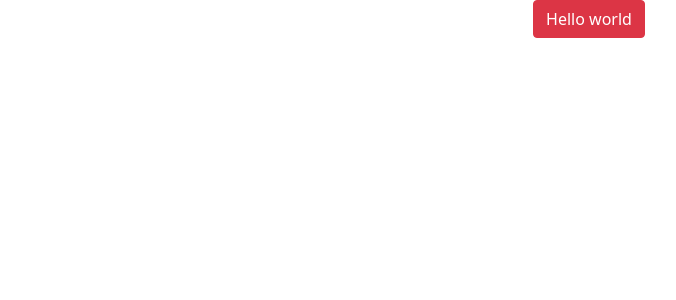
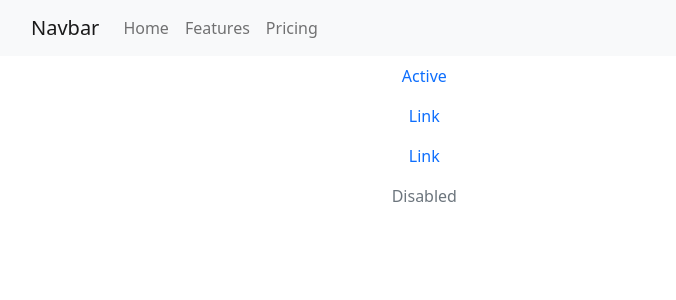
Before and after one commit to archandatta/todaysBite, a React (Create React App) app in the folder web/: page / in a window 1280 px wide. Shown: the top 300 px of the page, without its empty margins (51-727 px from the left). Built offline with nearby package versions, Linux system fonts and the light colour scheme.

Commit message:
add column page

```diff
--- a/web/package.json
+++ b/web/package.json
@@ -3,6 +3,7 @@
   "version": "0.1.0",
   "private": true,
   "dependencies": {
+    "@mui/styles": "^5.4.1",
     "@testing-library/jest-dom": "^5.14.1",
     "@testing-library/react": "^12.0.0",
     "@testing-library/user-event": "^13.2.1",
@@ -11,6 +12,8 @@
     "react-app-rewired": "^2.1.11",
     "react-bootstrap": "^2.1.2",
     "react-dom": "^17.0.2",
+    "react-router-bootstrap": "^0.26.0",
+    "react-router-dom": "^6.2.1",
     "react-scripts": "5.0.0",
     "web-vitals": "^2.1.0"
   },
--- a/web/src/App.jsx
+++ b/web/src/App.jsx
@@ -1,11 +1,10 @@
 import './App.css';
-import 'rsuite/dist/rsuite.min.css';
-import { Button } from 'react-bootstrap';
+import Router from './Router';
 
 const App = () => {
 	return (
 		<div className="App">
-			<Button variant="danger">Hello world</Button>
+			<Router />
 		</div>
 	);
 };
--- /dev/null
+++ b/web/src/Router.jsx
@@ -0,0 +1,16 @@
+import React from 'react';
+import { MemoryRouter, Routes, Route } from 'react-router-dom';
+import ColumnPage from './components/pages/ColumnPage';
+
+const About = () => <span>{console.info('about')}</span>;
+
+const Router = () => (
+	<MemoryRouter>
+		<Routes>
+			<Route path="/" element={<ColumnPage />} />
+			<Route path="/about" element={<About />} />
+		</Routes>
+	</MemoryRouter>
+);
+
+export default Router;
--- /dev/null
+++ b/web/src/components/nav/Side.jsx
@@ -0,0 +1,31 @@
+import React from 'react';
+import { makeStyles } from '@mui/styles';
+
+import { Container, Nav } from 'react-bootstrap';
+
+const useStyles = makeStyles({
+	root: {
+		width: '00px',
+		padding: '0',
+		marginRight: '35rem',
+	},
+});
+
+const Side = () => {
+	const classes = useStyles();
+
+	return (
+		<Container className={classes.root}>
+			<Nav defaultActiveKey="/home" className="flex-column">
+				<Nav.Link href="/home">Active</Nav.Link>
+				<Nav.Link eventKey="link-1">Link</Nav.Link>
+				<Nav.Link eventKey="link-2">Link</Nav.Link>
+				<Nav.Link eventKey="disabled" disabled>
+					Disabled
+				</Nav.Link>
+			</Nav>
+		</Container>
+	);
+};
+
+export default Side;
--- /dev/null
+++ b/web/src/components/nav/Top.jsx
@@ -0,0 +1,20 @@
+import React from 'react';
+
+import { Container, Nav, Navbar } from 'react-bootstrap';
+
+const Top = () => {
+	return (
+		<Navbar bg="light" variant="light">
+			<Container style={{}}>
+				<Navbar.Brand href="#home">Navbar</Navbar.Brand>
+				<Nav className="me-auto">
+					<Nav.Link href="#home">Home</Nav.Link>
+					<Nav.Link href="#features">Features</Nav.Link>
+					<Nav.Link href="#pricing">Pricing</Nav.Link>
+				</Nav>
+			</Container>
+		</Navbar>
+	);
+};
+
+export default Top;
--- /dev/null
+++ b/web/src/components/pages/ColumnPage.jsx
@@ -0,0 +1,40 @@
+import React from 'react';
+
+import PropTypes from 'prop-types';
+
+import { Container, Row, Col } from 'react-bootstrap';
+import Side from '../nav/Side';
+import Top from '../nav/Top';
+
+const ColumnPage = (props) => {
+	return (
+		<>
+			<Top />
+			<Container fluid>
+				<Row className="justify-content-md-center">
+					<Col xs lg="2">
+						<Side />
+					</Col>
+					<Col md="auto">{props.center}</Col>
+					<Col xs lg="2">
+						{props.right}
+					</Col>
+				</Row>
+			</Container>
+		</>
+	);
+};
+
+ColumnPage.defaultProps = {
+	left: null,
+	center: null,
+	right: null,
+};
+
+ColumnPage.propTypes = {
+	left: PropTypes.node,
+	center: PropTypes.node,
+	right: PropTypes.node,
+};
+
+export default ColumnPage;
```
Also changed, not shown: web/src/components/recipeCard/RecipeCard.jsx (added, +18 -0 lines), 1 other file (tests, documents, lock files or other folders).
